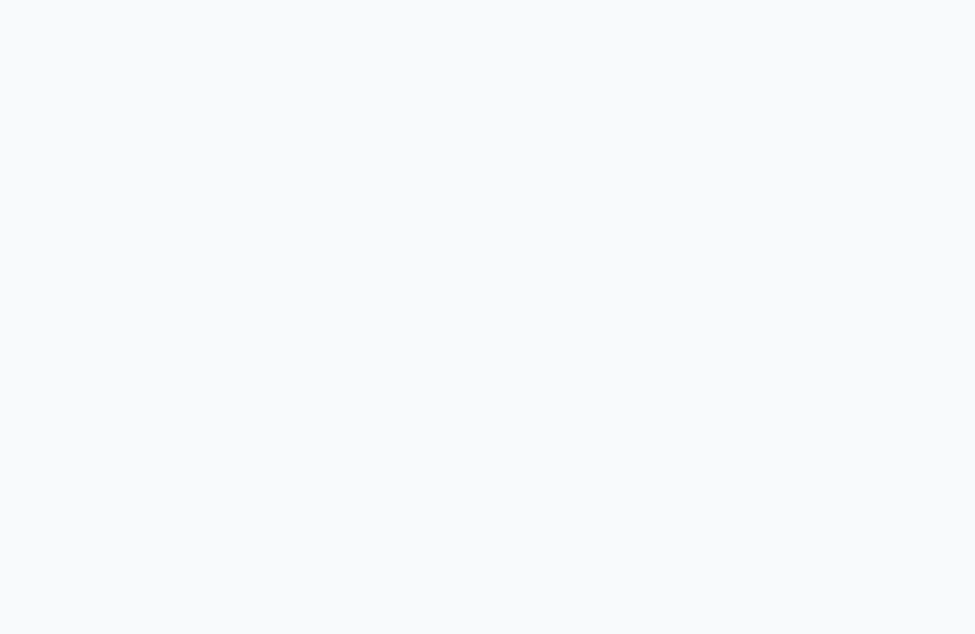
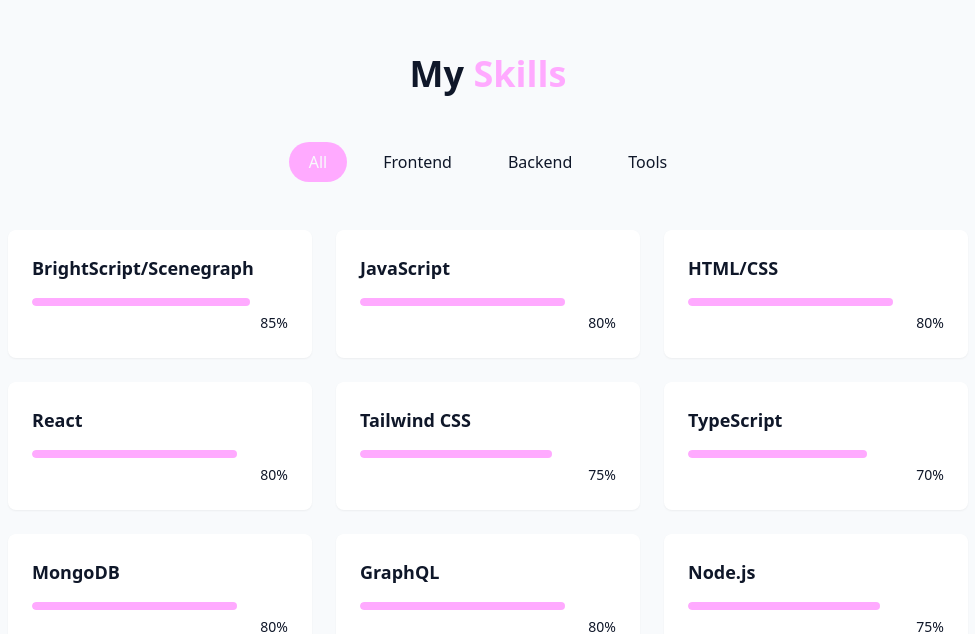
Before and after one commit to elleordona/developer-portfolio-v2, a React (Vite) app: page / in a window 1280 px wide. Shown: the part 1650-2284 px from the top of the page, without its empty margins (152-1127 px from the left). Before the commit the page ends 1584 px from the top, so only its background shows below. Built offline with nearby package versions, Linux system fonts and the light colour scheme.

Commit message:
main content: skills section

```diff
--- /dev/null
+++ b/src/components/SkillsSection.jsx
@@ -0,0 +1,83 @@
+import { useState } from "react";
+import { cn } from "../lib/utils";
+
+const skills = [
+    // Frontend Skills
+    { name: "BrightScript/Scenegraph", level: 85, category: "frontend" },
+    { name: "JavaScript", level: 80, category: "frontend" },
+    { name: "HTML/CSS", level: 80, category: "frontend" },
+    { name: "React", level: 80, category: "frontend" },
+    { name: "Tailwind CSS", level: 75, category: "frontend" },
+    { name: "TypeScript", level: 70, category: "frontend" },
+
+    //Backend Skills
+    { name: "MongoDB", level: 80, category: "backend" },
+    { name: "GraphQL", level: 80, category: "backend" },
+    { name: "Node.js", level: 75, category: "backend" },
+
+    // Tools
+    { name: "Git/Github", level: 90, category: "tools" },
+    { name: "VS Code", level: 90, category: "tools" },
+    { name: "Jenkins", level: 80, category: "tools" },
+    { name: "Postman", level: 75, category: "tools" },
+    { name: "Figma", level: 70, category: "tools" },
+];
+
+const categories = ["all", "frontend", "backend", "tools"];
+
+export const SkillsSection = () => {
+    const [activeCategory, setActiveCategory] = useState("all");
+
+    const filteredSkills = skills.filter((skills) => activeCategory === "all" || skills.category === activeCategory);
+
+    return (
+        <section
+            id="skills"
+            className="py-24 px-4 relative bg-secondary/30"
+        >
+            <div className="container mx-auto max-w-5xl">
+                <h2 className="text-3xl md:text-4xl font-bold text-center mb-12">
+                    My <span className="text-primary"> Skills</span>
+                </h2>
+
+                <div className="flex flex-wrap justify-center gap-4 mb-12">
+                    {categories.map((category, key) => (
+                        <button
+                            key={key}
+                            className={cn(
+                                "px-5 py-2 rounded-full transition-colors duration-300 capitalize",
+                                activeCategory === category
+                                    ? "bg-primary text-primary-foreground"
+                                    : "bg-secondary/70 text-secondary-foreground hover:bg-secondary"
+                            )}
+                            onClick={() => setActiveCategory(category)}
+                        >
+                            {category}
+                        </button>
+                    ))}
+                </div>
+
+                <div className="grid grid-cols-1 sm:grid-cols-2 lg:grid-cols-3 gap-6">
+                    {filteredSkills.map((skill, key) => (
+                        <div key={key} className="bg-card p-6 rounded-lg shadow-xs card-hover">
+                            <div className="text-left mb-4">
+                                <h3 className="font-semibold text-lg">{skill.name}</h3>
+                            </div>
+
+                            <div className="w-full bg-secondary/50 h-2 rounded-full overflow-hidden">
+                                <div
+                                    className="bg-primary h-2 rounded-full origin-left animate-[grow_1.5s_ease-out"
+                                    style={{ width: `${skill.level}%` }}
+                                />
+                            </div>
+
+                            <div className="text-right mt-1">
+                                <span className="text-sm text-muted-foreground">{skill.level}%</span>
+                            </div>
+                        </div>
+                    ))}
+                </div>
+            </div>
+        </section>
+    )
+};
--- a/src/pages/Home.jsx
+++ b/src/pages/Home.jsx
@@ -1,6 +1,7 @@
 import { AboutSection } from "../components/AboutSection";
 import { HeroSection } from "../components/HeroSection";
 import { Navbar } from "../components/Navbar";
+import { SkillsSection } from "../components/SkillsSection";
 import { StarBackground } from "../components/StarBackground";
 import { ThemeToggle } from "../components/ThemeToggle";
 
@@ -15,11 +16,14 @@
 
             {/* NavBar */}
             <Navbar />
+            //! Need to fix the mobile navbar
+            //TODO: Adjust the Home href to path to the hero section
 
             {/* Main Content */}
             <main>
                 <HeroSection />
                 <AboutSection />
+                <SkillsSection />
             </main>
 
             {/* Footer */}
```
